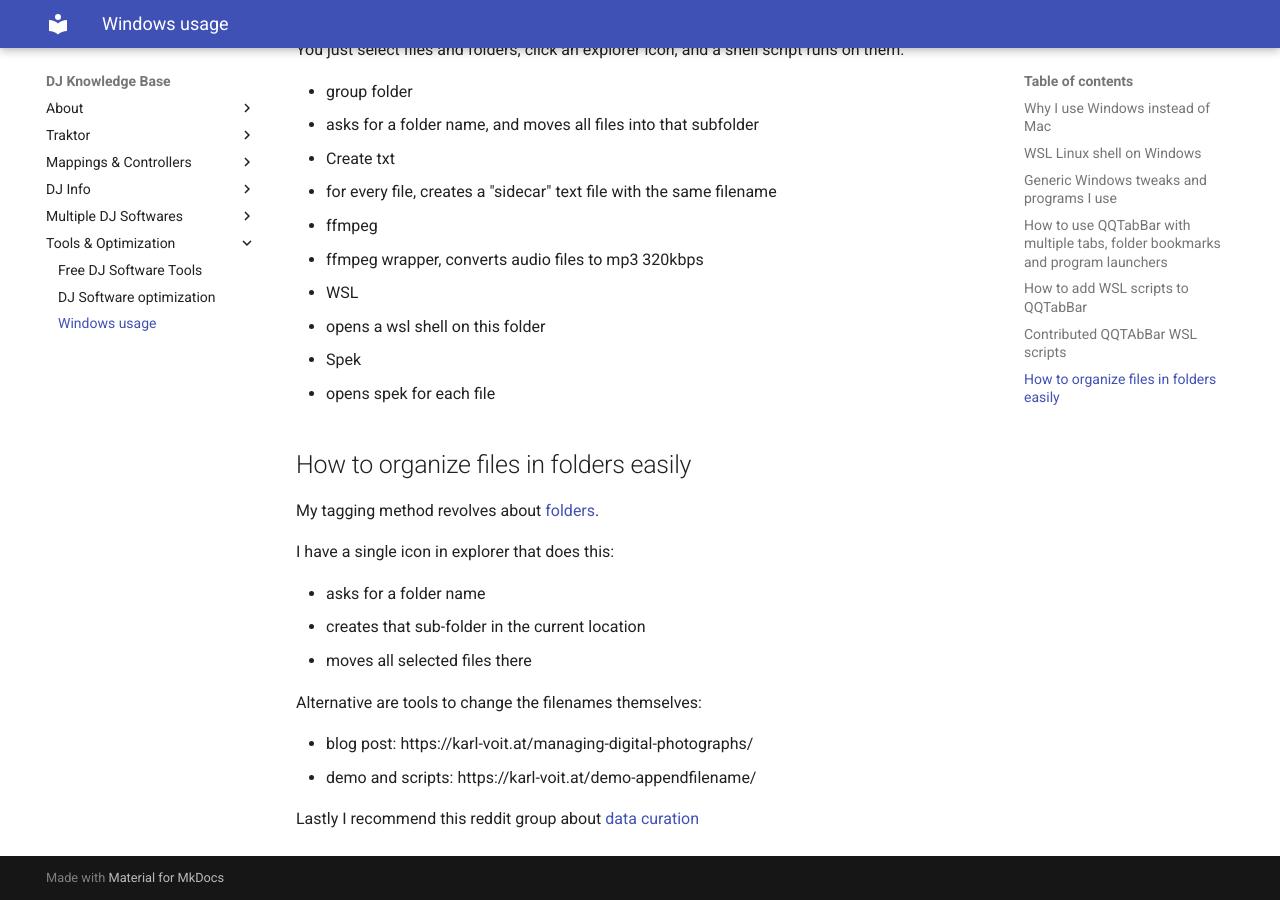
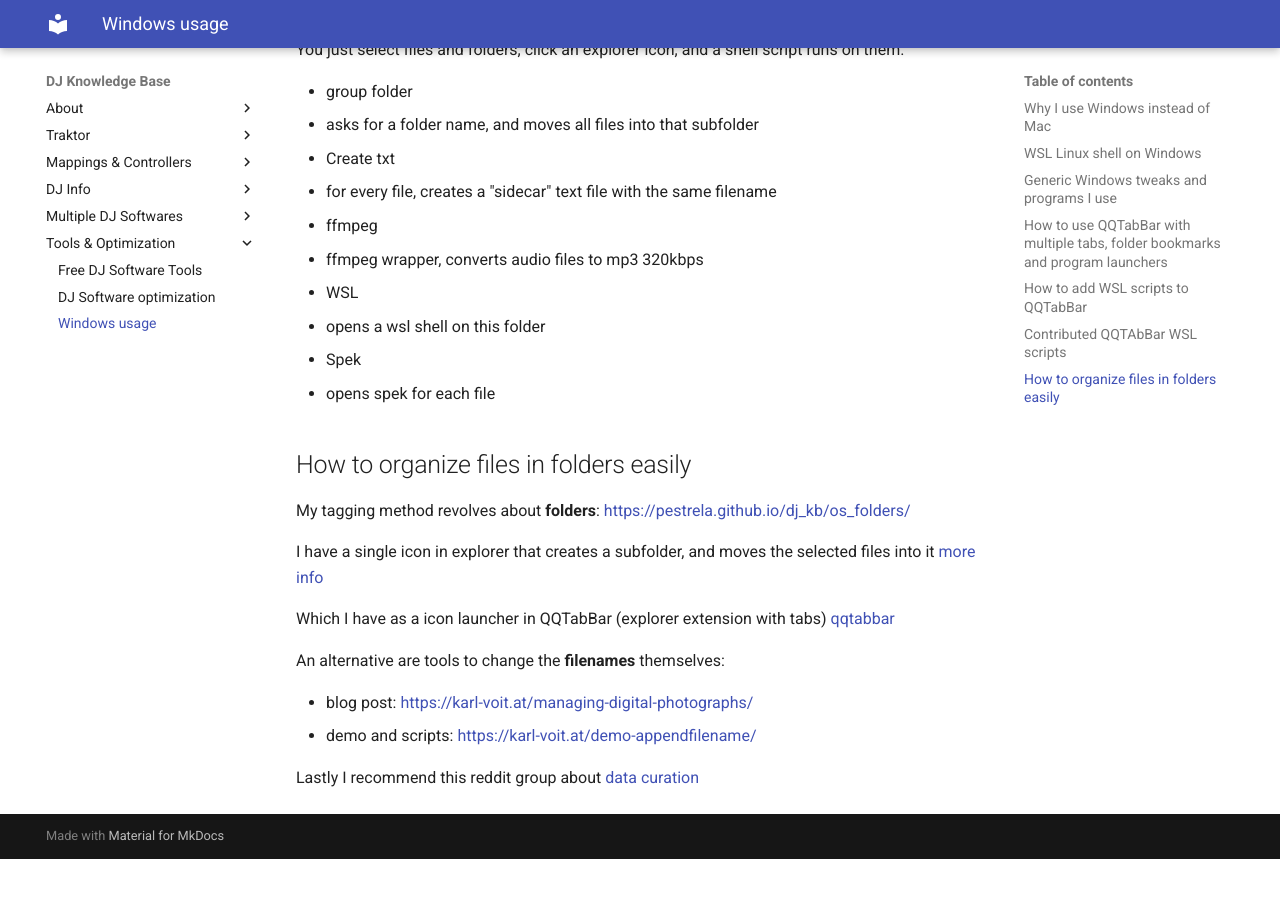
Before and after one commit to pestrela/dj_kb, an MkDocs documentation site: the page built from docs/windows.md, in a window 1280 px wide and 900 px high, scrolled down 3235 px. Built offline with MkDocs 1.6.1 and Material for MkDocs 9.7.7, drawn with Linux system fonts in a browser that asks for light colours; after the commit the page ends 4094 px from its top, so only the background shows below that.

Commit message:
fast upload

```diff
--- a/docs/windows.md
+++ b/docs/windows.md
@@ -151,17 +151,19 @@ You just select files and folders, click an explorer icon, and a shell script ru
 
 ## How to organize files in folders easily
 
-My tagging method revolves about [folders](../os_folders/#how-large-is-your-collection-how-broad-is-your-collection).
+My tagging method revolves about **folders**:
+<https://pestrela.github.io/dj_kb/os_folders/>
 
-I have a single icon in explorer that does this:
+I have a single icon in explorer that creates a subfolder, and moves the selected files into it
+[more info](#how-to-organize-files-in-folders-easily)
 
-* asks for a folder name
-* creates that sub-folder in the current location
-* moves all selected files there
+Which I have as a icon launcher in QQTabBar (explorer extension with tabs)
+[qqtabbar](#how-to-use-qqtabbar-with-multiple-tabs-folder-bookmarks-and-program-launchers)
 
-Alternative are tools to change the filenames themselves:
 
-* blog post: https://karl-voit.at/managing-digital-photographs/
-* demo and scripts: https://karl-voit.at/demo-appendfilename/
+An alternative are tools to change the **filenames** themselves:
 
-Lastly I recommend this reddit group about [data curation](https://www.reddit.com/r/datacurator/comments/kpfxw7/file_naming_conventions_for_a_startup/ghxrq87/)
+* blog post: <https://karl-voit.at/managing-digital-photographs/>
+* demo and scripts: <https://karl-voit.at/demo-appendfilename/>
+
+Lastly I recommend this reddit group about [data curation](https://www.reddit.com/r/datacurator/comments/ma8gvx/file_naming_folder_structure_in_your_profession/)
```
